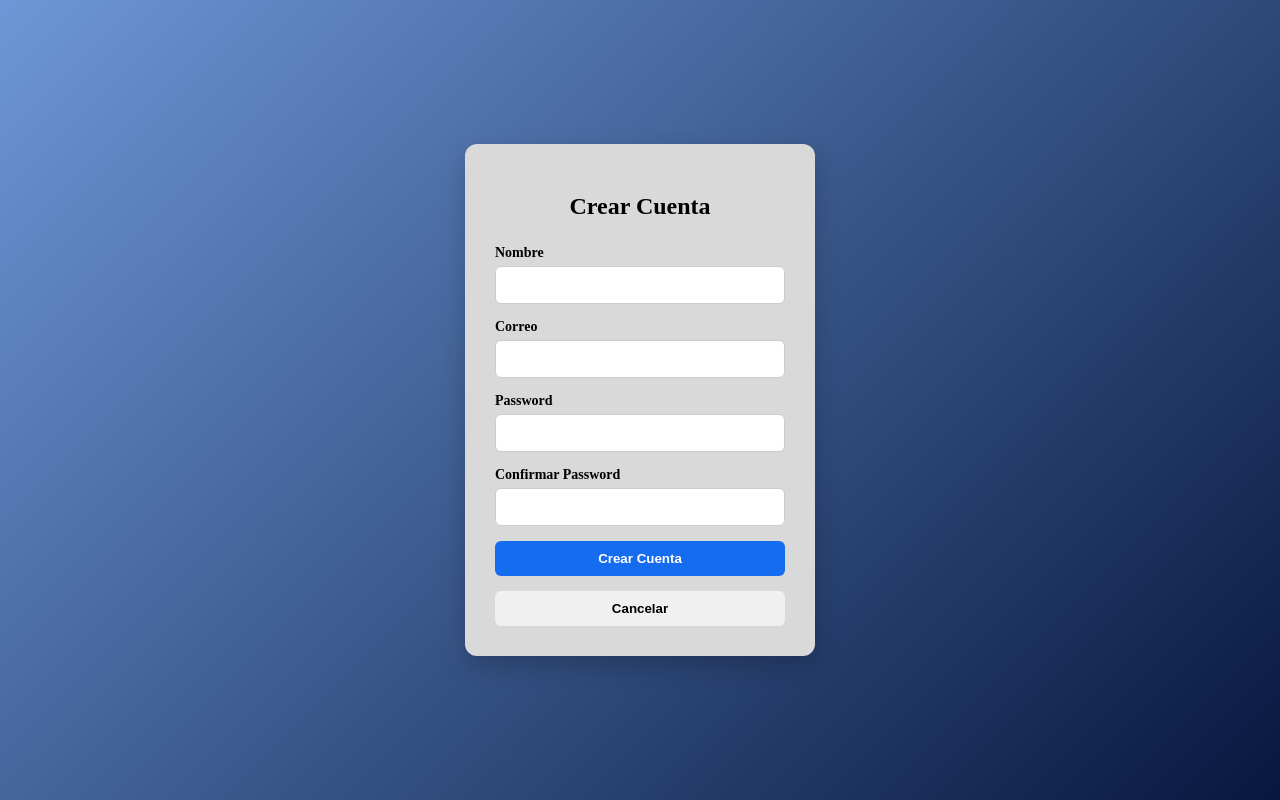
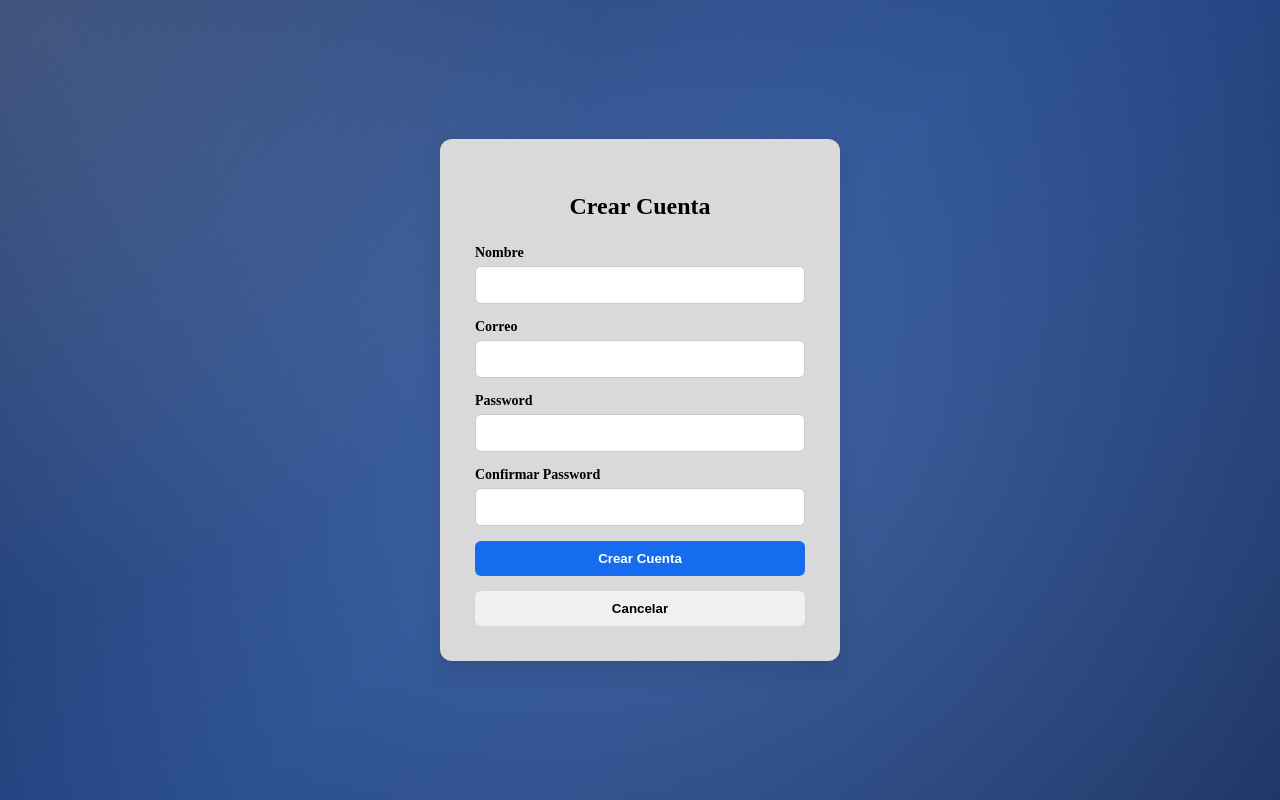
Before and after one commit to Diro9807/Gestion_proyectos, a Vue app in the folder eina_gestio_vue/: page /register in a window 1280 px wide. Built offline with nearby package versions, Linux system fonts and the light colour scheme.

Commit message:
Mejoras Visuales
se ha implementado mejoras relacionadas con los backgrounds

```diff
--- a/eina_gestio_vue/src/pages/Login.vue
+++ b/eina_gestio_vue/src/pages/Login.vue
@@ -1,5 +1,5 @@
 <template>
-  <div class="register-container">
+  <div class="register-container" @mousemove="handleMouseMove" :style="backgroundStyle">
 
     <div class="left-panel">
       <div class="logo-container">
@@ -52,6 +52,31 @@ export default {
       },
       sending: false,
       error: '',
+
+      mouseX: '50%',
+      mouseY: '50%',
+    }
+  },
+  computed: {
+
+    backgroundStyle() {
+
+      return {
+        background: `
+          radial-gradient(
+            circle 3000px at ${this.mouseX} ${this.mouseY},
+            rgba(109,151,214,0.55),
+            rgba(53,92,155,0.15),
+            transparent 80%
+          ),
+          linear-gradient(
+            135deg,
+            #07173f,
+            #0f2f70,
+            #07173f
+          )
+        `
+      }
     }
   },
 
@@ -93,16 +118,26 @@ export default {
         this.sending = false
       }
     },
+
+    handleMouseMove(e) {
+
+      this.mouseX = `${(e.clientX / window.innerWidth) * 100}%`
+      this.mouseY = `${(e.clientY / window.innerHeight) * 100}%`
+    },
   },
 }
 </script>
 
 <style>
+
+
 .register-container {
   height: 100vh;
   display: flex;
-  font-family: Arial, sans-serif;
-
+  justify-content: center;
+  align-items: center;
+  font-family: Poppins;
+  transition: background 0.08s linear;
 }
 
 /* IZQUIERDA */
@@ -137,7 +172,13 @@ export default {
 
 /* CARD */
 .register-card {
-  background: white;
+  background: #d9d9d9;
+
+  backdrop-filter: blur(10px);
+
+  transition:
+    transform 0.35s ease,
+    box-shadow 0.35s ease;
   padding: 35px;
   border-radius: 12px;
   width: 450px;
@@ -145,6 +186,13 @@ export default {
   display: flex;
   flex-direction: column;
   gap: 15px;
+}
+
+.register-card:hover {
+  transform: translateY(-8px);
+
+  box-shadow:
+    0 25px 45px rgba(0,0,0,0.55);
 }
 
 .register-card h2 {
--- a/eina_gestio_vue/src/pages/ProjectDetail.vue
+++ b/eina_gestio_vue/src/pages/ProjectDetail.vue
@@ -25,6 +25,8 @@
 
 
     <div class="complet-grid">
+      <div class="table-wrapper">
+
         <!-- LISTA TASKS -->
         <div class="tasks-header">
 
@@ -134,18 +136,13 @@
                       </button>
 
                     </div>
-
                 </div>
-
               </li>
-
             </template>
           </draggable>
         </ul>
-
       </div>
-
-
+    </div>
   </div>
 
   <!-- CREATE TASK MODAL -->
@@ -496,7 +493,7 @@ export default {
 <style scoped>
 /* CONTENEDOR GENERAL */
 .project-detail {
-  background: linear-gradient(160deg, #6d97d6, #07173f);
+  background: linear-gradient(180deg, #6d97d6, #07173f);
   min-height: 100vh;
   padding: 30px;
 }
@@ -598,52 +595,72 @@ button {
   background-color: #eaeaea;
   border-radius: 12px;
   margin: 0px 80px;
+  overflow-x: auto;
 }
+
+.table-wrapper {
+  width: 100%;
+  overflow-x: auto;
+  border-radius: 12px;
+}
+
+
 /* HEADER TABLA */
 .tasks-header {
   display: grid;
+
   grid-template-columns:
-    250px
-    312px
-    110px
-    110px
-    110px
+    180px
+    260px
     140px
-    80px;
+    130px
+    130px
+    130px
+    140px
+    60px;
 
-  gap: 50px;
+  gap: 20px;
+
   padding: 15px 20px;
-  margin-top: 25px;
-  border-radius: 12px;
+
   font-weight: bold;
   font-family: Poppins;
   color: #0f172a;
 
-  align-items: center;
+  width: max-content;
+  min-width: 100%;
 }
 
 .task-content {
   display: grid;
 
   grid-template-columns:
-    280px
-    340px
+    180px
+    260px
     140px
+    130px
+    130px
+    130px
     140px
-    140px
-    160px
-    100px
-    180px;
+    60px;
 
   gap: 20px;
+
   align-items: center;
-  width: 100%;
+
+  width: max-content;
+  min-width: 100%;
+}
+
+.tasks-header,
+.task-content {
+  box-sizing: border-box;
 }
 
 /* INPUT NOMBRE */
 .task-title-input {
-  width: 180px;
-  min-width: 180px;
+  width: 100%;
+  min-width: 0;
   font-weight: bold;
   font-size: 20px;
   background: none;
@@ -652,8 +669,8 @@ button {
 
 /* DESCRIPCIÓN */
 .task-description {
-  width: 300px;
-  min-width: 300px;
+  width: 100%;
+  min-width: 0;
   height: 40px;
   resize: none;
   padding: 8px;
@@ -665,7 +682,8 @@ button {
 
 /* FECHAS */
 .task-date-input {
-  width: 130px;
+  width: 100%;
+  min-width: 0;
   background: #f1f0f0;
   color: #0f172a;
   border: none;
@@ -675,12 +693,14 @@ button {
 
 /* SELECT STATUS */
 select {
+  width: 100%;
+  min-width: 0;
   background: #f1f0f0;
   color: #0f172a;
   border: none;
   border-radius: 6px;
   padding: 8px;
-  min-width: 150px;
+
 }
 
 /* BOTONES */
@@ -712,6 +732,8 @@ ul{
   margin: 0;
 }
 li {
+  width: max-content;
+  min-width: 100%;
   background: #D9D9D9;
   padding: 15px 20px;
   border-radius: 10px;
--- a/eina_gestio_vue/src/pages/Projects.vue
+++ b/eina_gestio_vue/src/pages/Projects.vue
@@ -16,7 +16,7 @@
 
       </div>
 
-      <ul>
+      <ul @mousemove="handleMouseMove" :style="backgroundStyle">
         <li
           v-for="p in projects" :key="p.id_project" @click="openSidebar(p)">
 
@@ -286,7 +286,31 @@ export default {
       errorMessage: '',
       showError: false,
 
-
+      mouseX: '50%',
+      mouseY: '50%',
+    }
+  },
+
+  computed: {
+
+    backgroundStyle() {
+
+      return {
+        background: `
+          radial-gradient(
+            circle 1500px at ${this.mouseX} ${this.mouseY},
+            #C8C8C8,
+            #A1A1A1,
+            transparent 100%
+          ),
+          linear-gradient(
+            135deg,
+            #bcbcbc,
+            #b2b2b2,
+            #C1C1C1
+          )
+        `
+      }
     }
   },
 
@@ -767,6 +791,12 @@ export default {
       }, 3000)
     },
 
+    handleMouseMove(e) {
+
+      this.mouseX = `${(e.clientX / window.innerWidth) * 100}%`
+      this.mouseY = `${(e.clientY / window.innerHeight) * 100}%`
+    },
+
 
   },
 }
@@ -775,7 +805,7 @@ export default {
 <style scoped>
 /* CONTENEDOR GENERAL */
 .Projects-content {
-    background: linear-gradient(160deg, #6d97d6, #07173f);
+  background: linear-gradient(180deg, #6d97d6, #07173f);
   min-height: 100vh;
 }
 
@@ -858,7 +888,8 @@ ul {
   margin-top: 25px;
   list-style: none;
   padding: 20px;
-  background-color: rgb(188, 188, 188);
+  background-color: #bcbcbc;
+  box-shadow: 10px 30px 15px rgba(0,0,0,0.25);
   border-radius: 12px;
   display: grid;
   grid-template-columns: repeat(4, 350px);
--- a/eina_gestio_vue/src/pages/Register.vue
+++ b/eina_gestio_vue/src/pages/Register.vue
@@ -1,5 +1,5 @@
 <template>
-  <div class="register-container">
+  <div class="register-container" @mousemove="handleMouseMove" :style="backgroundStyle">
     <form class="register-card" @submit.prevent="registerUser">
 
       <h2>Crear Cuenta</h2>
@@ -54,6 +54,32 @@ export default {
       sending: false,
       error: '',
       success: '',
+
+      mouseX: '50%',
+      mouseY: '50%',
+    }
+  },
+
+  computed: {
+
+    backgroundStyle() {
+
+      return {
+        background: `
+          radial-gradient(
+            circle 3000px at ${this.mouseX} ${this.mouseY},
+            rgba(109,151,214,0.55),
+            rgba(53,92,155,0.15),
+            transparent 80%
+          ),
+          linear-gradient(
+            135deg,
+            #07173f,
+            #0f2f70,
+            #07173f
+          )
+        `
+      }
     }
   },
 
@@ -119,30 +145,70 @@ export default {
         this.sending = false
       }
     },
+
+    handleMouseMove(e) {
+
+      this.mouseX = `${(e.clientX / window.innerWidth) * 100}%`
+      this.mouseY = `${(e.clientY / window.innerHeight) * 100}%`
+    },
   },
 }
 </script>
 
 <style>
 /* Fondo general */
+
+.register-container::before {
+  content: '';
+
+  position: absolute;
+  inset: 0;
+
+  background:
+    radial-gradient(
+      circle at top left,
+      rgba(255,255,255,0.15),
+      transparent 40%
+    );
+
+  pointer-events: none;
+}
+
 .register-container {
   height: 100vh;
   display: flex;
   justify-content: center;
   align-items: center;
   background: linear-gradient(135deg, #6d97d6, #07173f);
+  position: relative;
+  overflow: hidden;
 }
+
+
 
 /* Tarjeta */
 .register-card {
-  background: #D9D9D9;
-  padding: 30px;
+  background: #d9d9d9;
+
+  backdrop-filter: blur(10px);
+
+  transition:
+    transform 0.35s ease,
+    box-shadow 0.35s ease;
+  padding: 35px;
   border-radius: 12px;
-  width: 350px;
-  box-shadow: 0 10px 25px rgba(0, 0, 0, 0.2);
+  width: 400px;
+  box-shadow: 0 10px 25px rgba(0, 0, 0, 0.1);
   display: flex;
   flex-direction: column;
   gap: 15px;
+}
+
+.register-card:hover {
+  transform: translateY(-8px);
+
+  box-shadow:
+    0 25px 45px rgba(0,0,0,0.55);
 }
 
 /* Título */
--- a/eina_gestio_vue/src/pages/SharedProjects.vue
+++ b/eina_gestio_vue/src/pages/SharedProjects.vue
@@ -9,7 +9,7 @@
 
       </div>
 
-      <ul>
+      <ul @mousemove="handleMouseMove" :style="backgroundStyle">
         <li
           v-for="p in projects" :key="p.id_project" @click="openSidebar(p)">
 
@@ -272,6 +272,32 @@ export default {
       errorMessage: '',
       showError: false,
 
+      mouseX: '50%',
+      mouseY: '50%',
+
+    }
+  },
+
+  computed: {
+
+    backgroundStyle() {
+
+      return {
+        background: `
+          radial-gradient(
+            circle 1500px at ${this.mouseX} ${this.mouseY},
+            #C8C8C8,
+            #A1A1A1,
+            transparent 100%
+          ),
+          linear-gradient(
+            135deg,
+            #bcbcbc,
+            #b2b2b2,
+            #C1C1C1
+          )
+        `
+      }
     }
   },
 
@@ -717,6 +743,12 @@ export default {
       }, 3000)
     },
 
+    handleMouseMove(e) {
+
+      this.mouseX = `${(e.clientX / window.innerWidth) * 100}%`
+      this.mouseY = `${(e.clientY / window.innerHeight) * 100}%`
+    },
+
 
   },
 }
@@ -725,7 +757,7 @@ export default {
 <style scoped>
 /* CONTENEDOR GENERAL */
 .Projects-content {
-    background: linear-gradient(160deg, #6d97d6, #07173f);
+  background: linear-gradient(180deg, #6d97d6, #07173f);
   min-height: 100vh;
 }
 
@@ -808,6 +840,7 @@ ul {
   list-style: none;
   padding: 20px;
   background-color: rgb(188, 188, 188);
+  box-shadow: 10px 30px 15px rgba(0,0,0,0.25);
   border-radius: 12px;
   display: grid;
   grid-template-columns: repeat(4, 350px);
--- a/eina_gestio_vue/src/style.css
+++ b/eina_gestio_vue/src/style.css
@@ -3,11 +3,11 @@ body,
 #app {
   margin: 0;
   padding: 0;
-
+  background-color: #6d97d6;
   width: 100%;
   min-height: 100%;
 
-  background: linear-gradient(160deg, #6d97d6, #07173f);
+
 }
 
 * {
```
Also changed, not shown: 1 other file (tests, documents, lock files or other folders). Lines whose indentation alone changed are shown as unchanged.
